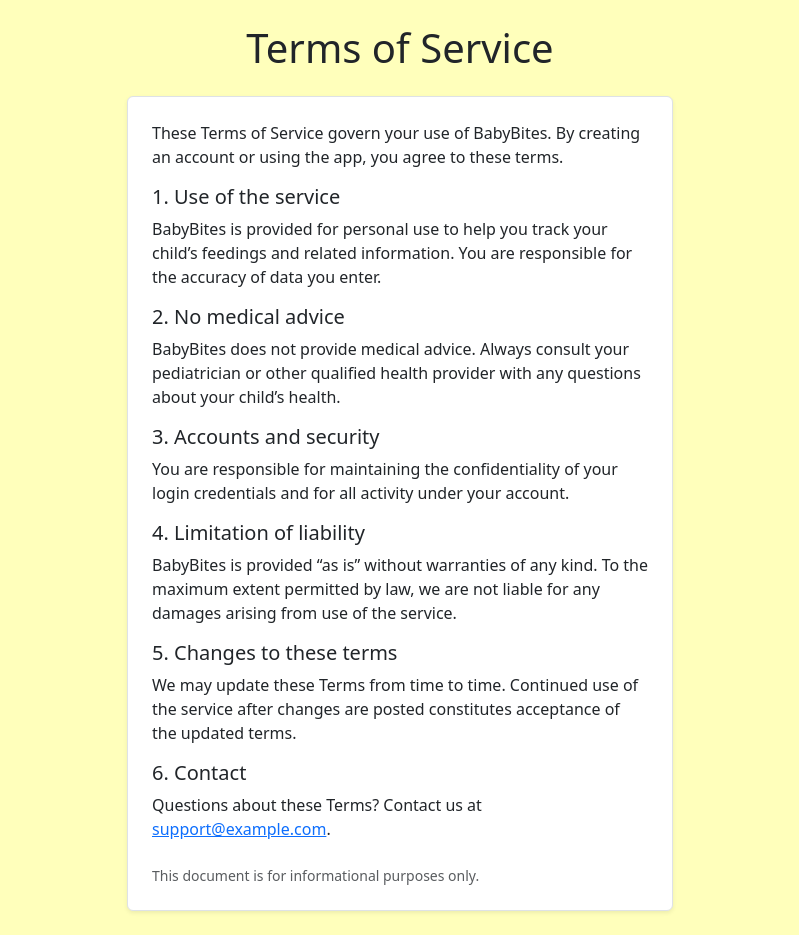
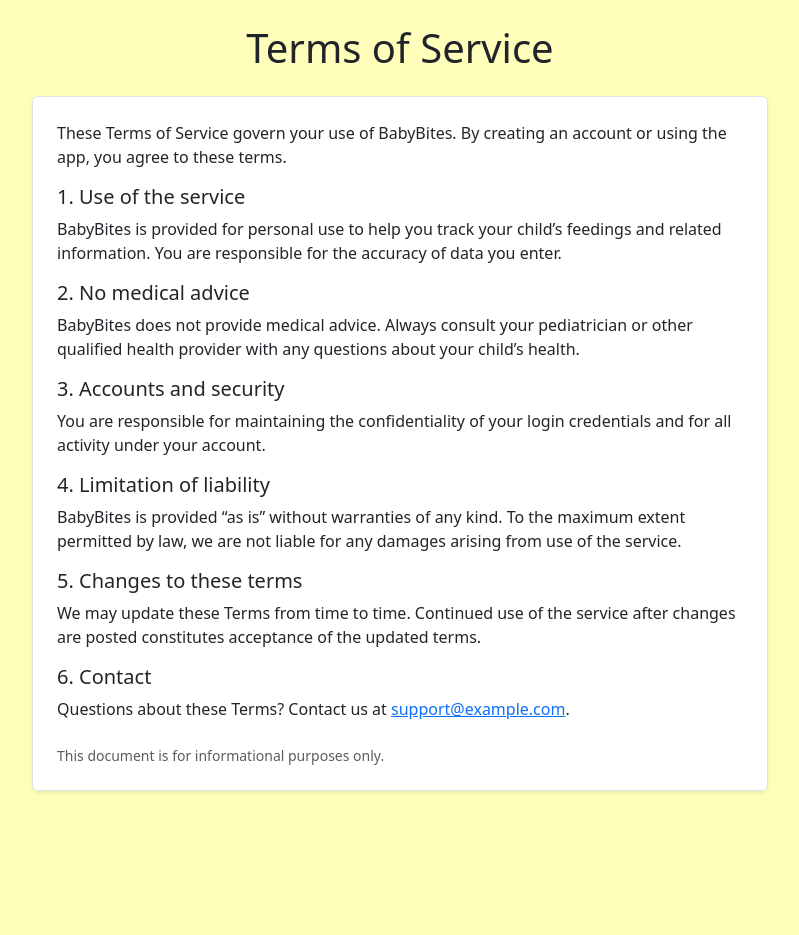
Before and after one commit to dledw001/BabyBites, a Django app: page /terms/ in a window 1280 px wide. Shown: the whole page, without its empty margins (240-1039 px from the left). After the commit the page ends 792 px from the top, so only its background shows below. Run offline with Django 5.2, Linux system fonts and the light colour scheme.

Commit message:
termsandpolicy

```diff
--- a/core/templates/privacy.html
+++ b/core/templates/privacy.html
@@ -7,7 +7,7 @@
     <h1 class="text-center mb-4">Privacy Policy</h1>
 
     <div class="row justify-content-center">
-        <div class="col-12 col-sm-10 col-md-8 col-lg-6">
+        <div class="col-14 col-sm-12 col-md-10 col-lg-8">
             <div class="p-4 border rounded bg-white shadow-sm">
                 <p class="mb-3">
                     This Privacy Policy explains how BabyBites collects, uses, and protects information
--- a/core/templates/register.html
+++ b/core/templates/register.html
@@ -4,7 +4,7 @@
 
 {% block content %}
 <div class="vw-edge px-3 px-md-4">
-  <div class="container-fluid px-0 py-4">
+  <div class="container-fluid px-3 px-md-4 py-4">
     <div class="d-flex align-items-center justify-content-between">
       <div class="bb-logo"></div>
 
--- a/core/templates/terms.html
+++ b/core/templates/terms.html
@@ -7,7 +7,7 @@
     <h1 class="text-center mb-4">Terms of Service</h1>
 
     <div class="row justify-content-center">
-        <div class="col-12 col-sm-10 col-md-8 col-lg-6">
+        <div class="col-14 col-sm-12 col-md-10 col-lg-8">
             <div class="p-4 border rounded bg-white shadow-sm">
                 <p class="mb-3">
                     These Terms of Service govern your use of BabyBites. By creating an account
```
